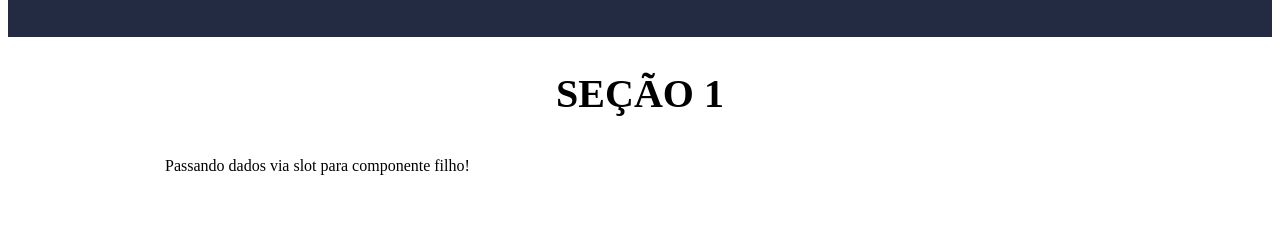
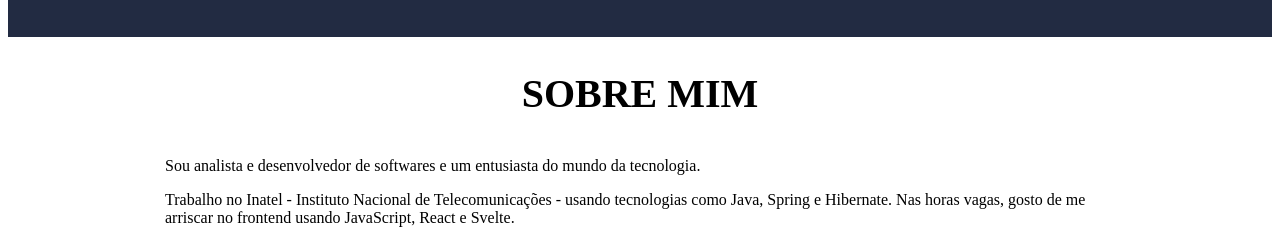
Before and after one commit to heltonricardo/svelte-secomp-sxs, a Svelte app: page / in a window 1280 px wide. Shown: the part 771-1011 px from the top of the page. Before the commit the page ends 954 px from the top, so only its background shows below. Built offline with nearby package versions, Linux system fonts and the light colour scheme; the HTML template or start-up script is replaced by a standard one.

Commit message:
Adicionando mais texto em tags html no slot (App)

```diff
--- a/src/App.svelte
+++ b/src/App.svelte
@@ -5,6 +5,14 @@
 
 <Capa />
 
-<Secao titulo="Seção 1">
-	Passando dados via slot para componente filho!
+<Secao titulo="Sobre Mim">
+	<p>
+		Sou analista e desenvolvedor de softwares e um entusiasta do mundo da
+		tecnologia.
+	</p>
+	<p>
+		Trabalho no Inatel - Instituto Nacional de Telecomunicações - usando
+		tecnologias como Java, Spring e Hibernate. Nas horas vagas, gosto de me
+		arriscar no frontend usando JavaScript, React e Svelte.
+	</p>
 </Secao>
```
